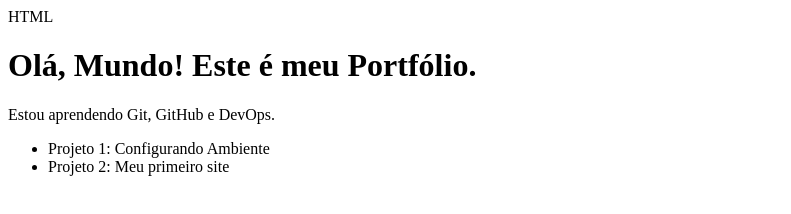
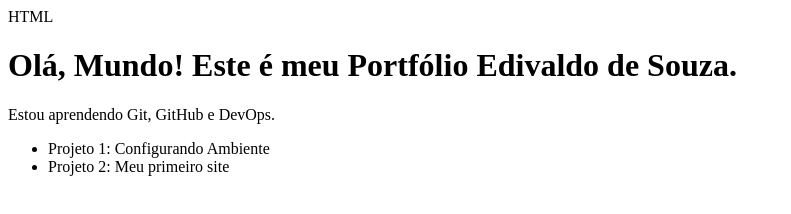
Before and after one commit to edivaldobaka-blip/portifolio, a plain HTML site: page index.html in a window 1280 px wide. Shown: the whole page, without its empty margins (0-791 px from the left). Drawn offline with Linux system fonts and the light colour scheme.

Commit message:
adicionando meu nome arquivo index.html

```diff
--- a/index.html
+++ b/index.html
@@ -6,7 +6,7 @@ HTML
  <title>Meu Portfólio DevOps</title>
 </head>
 <body>
- <h1>Olá, Mundo! Este é meu Portfólio.</h1>
+ <h1>Olá, Mundo! Este é meu Portfólio Edivaldo de Souza.</h1>
  <p>Estou aprendendo Git, GitHub e DevOps.</p>
  <ul>
  <li>Projeto 1: Configurando Ambiente</li>
```
